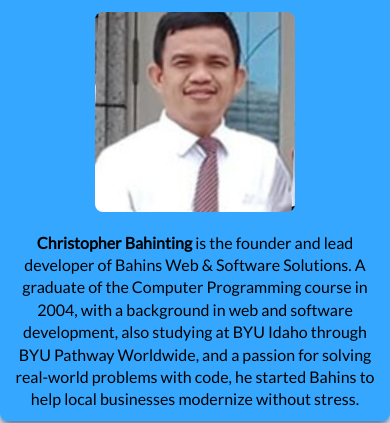
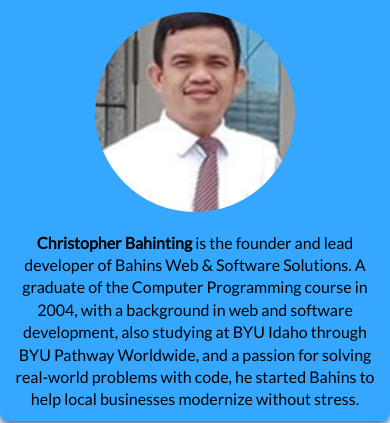
Before and after one commit to bahintingchristopher/wdd131, a plain HTML site: page week06/about.html in a window 390 px wide. Shown: the part 426-849 px from the top of the page. Drawn offline with Linux system fonts and the light colour scheme.

Commit message:
border-radius

```diff
--- a/week06/styles/large_screen.css
+++ b/week06/styles/large_screen.css
@@ -369,6 +369,7 @@ height: auto;
 border-radius: 50%;
 object-fit: cover;
 margin-bottom: 20px;
+border-radius: 50%;
 }
 
 /* CONTACT US SECTION */
--- a/week06/styles/small_screen.css
+++ b/week06/styles/small_screen.css
@@ -450,7 +450,7 @@ width: 80% !important;
 height: auto !important;
 margin: 15px auto 20px !important;
 display: block !important;
-border-radius: 8px !important;
+border-radius: 50% !important;
 object-fit: contain !important;
 }
 
```
